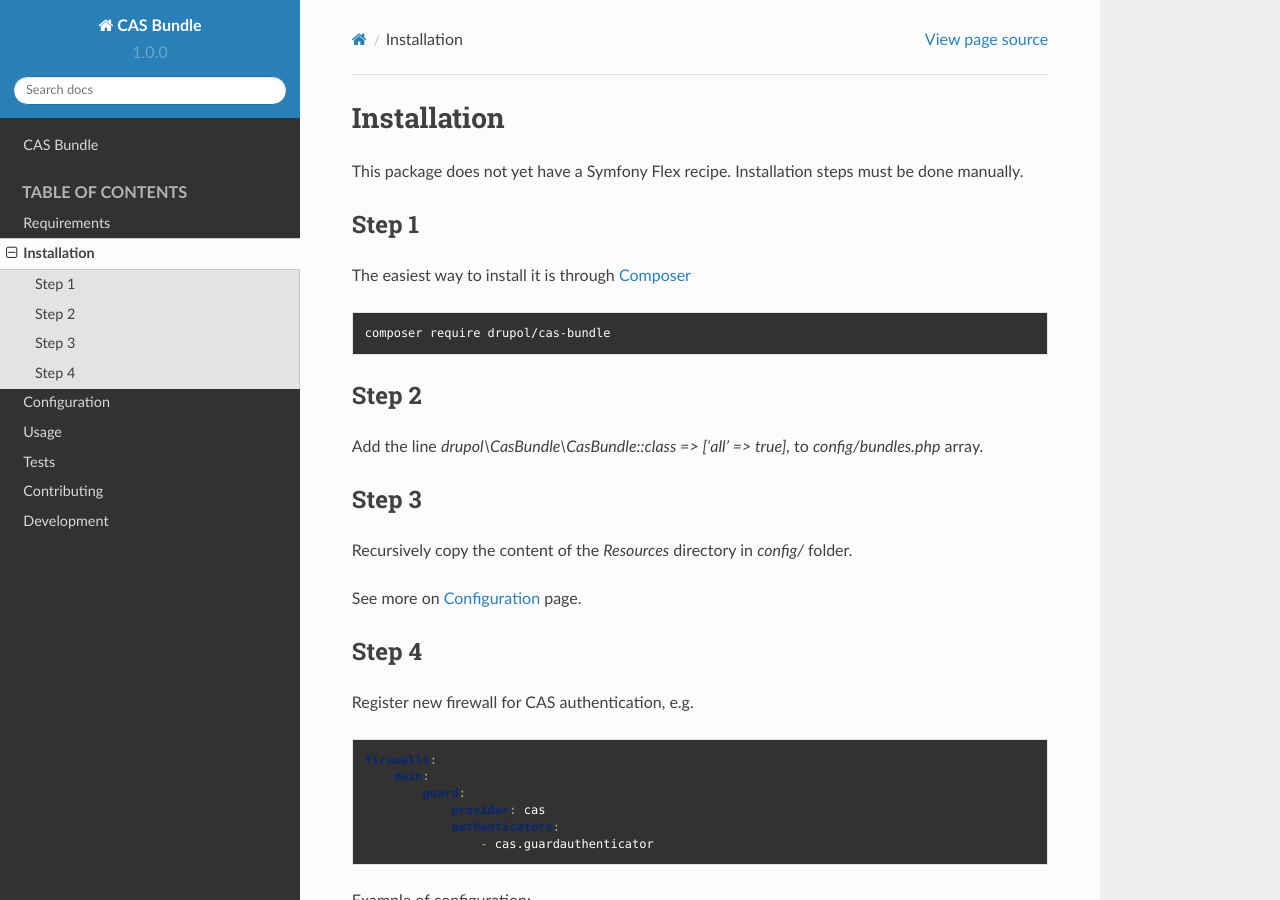
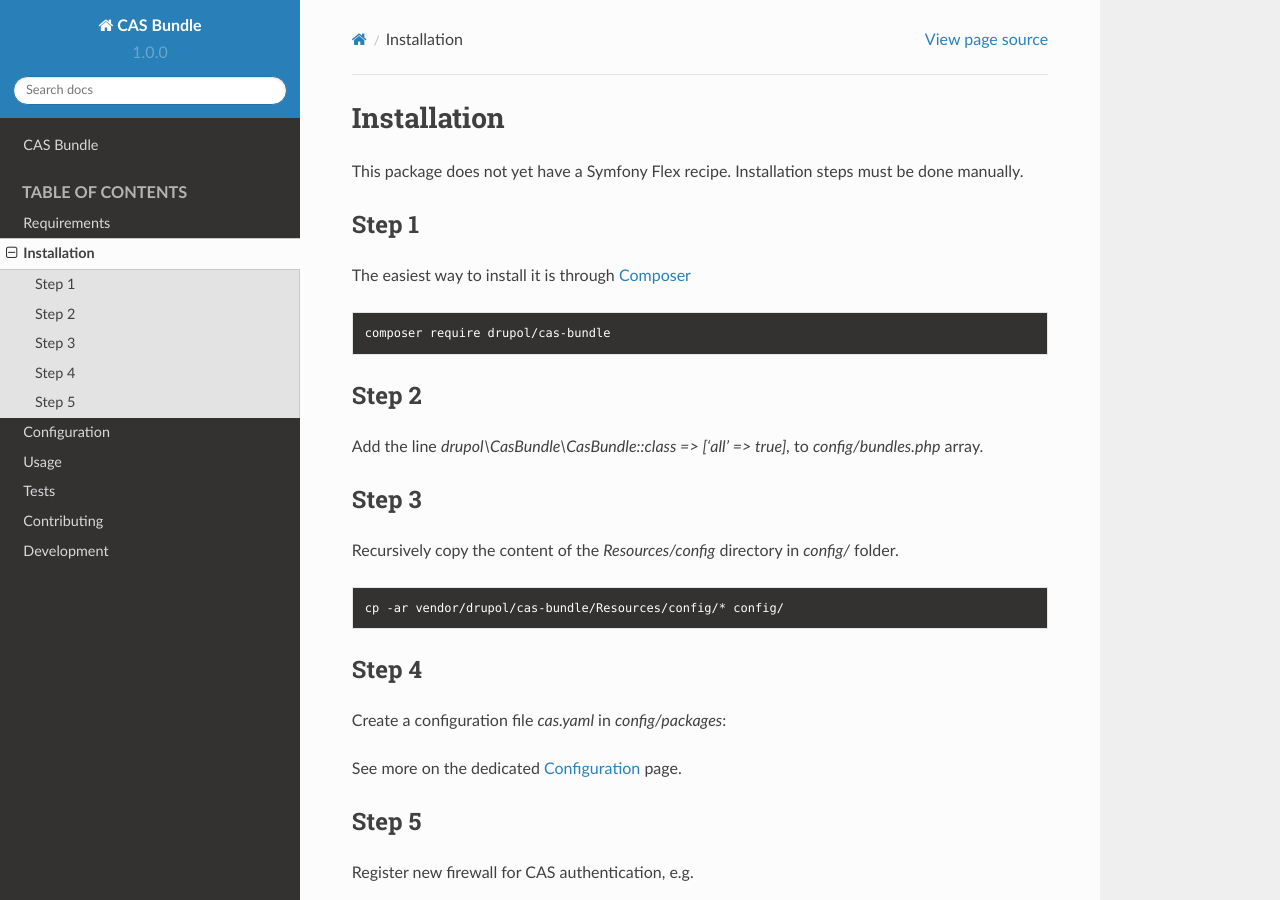
Before and after one commit to gel-mcx/cas-bundle, a Sphinx documentation site: the page built from docs/pages/installation.rst, in a window 1280 px wide and 900 px high. Built offline with Sphinx 7.4.7 and the Read the Docs theme 2.0.0, drawn with Linux system fonts in a browser that asks for light colours.

Commit message:
Documentation.

```diff
--- a/docs/pages/installation.rst
+++ b/docs/pages/installation.rst
@@ -21,11 +21,20 @@ Add the line `drupol\\CasBundle\\CasBundle::class => ['all' => true],` to `confi
 Step 3
 ~~~~~~
 
-Recursively copy the content of the `Resources` directory in `config/` folder.
+Recursively copy the content of the `Resources/config` directory in `config/` folder.
 
-See more on :ref:`configuration` page.
+.. code-block:: bash
+
+    cp -ar vendor/drupol/cas-bundle/Resources/config/* config/
 
 Step 4
+~~~~~~
+
+Create a configuration file `cas.yaml` in `config/packages`:
+
+See more on the dedicated :ref:`configuration` page.
+
+Step 5
 ~~~~~~
 
 Register new firewall for CAS authentication, e.g.
```
